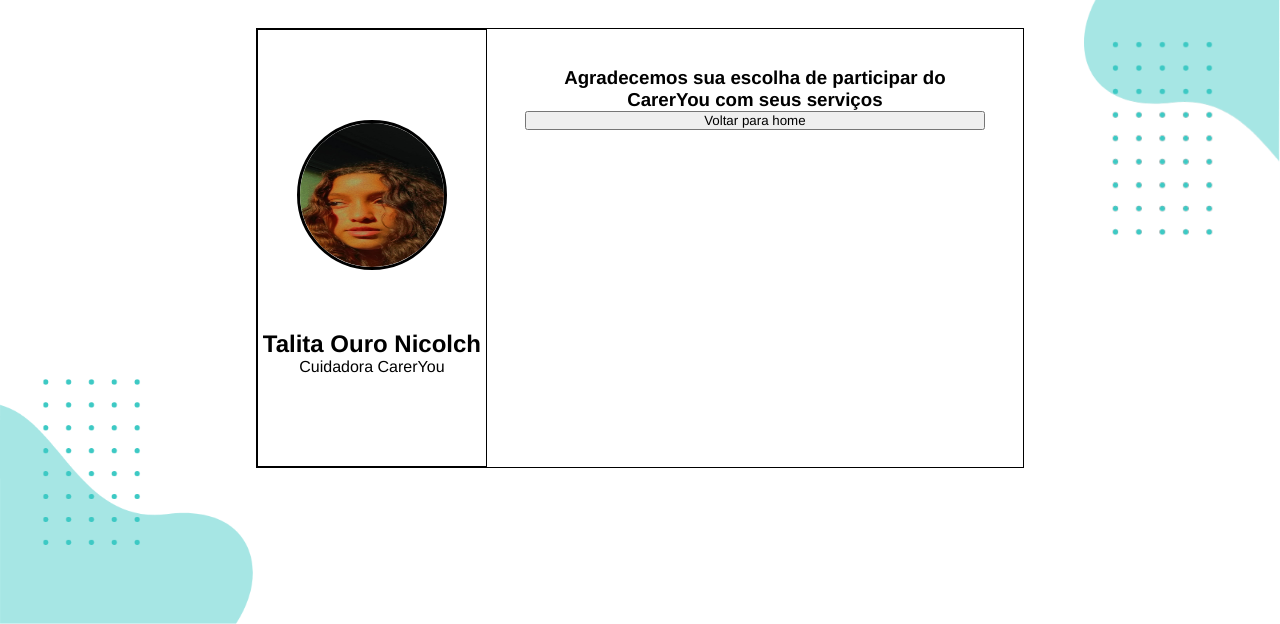
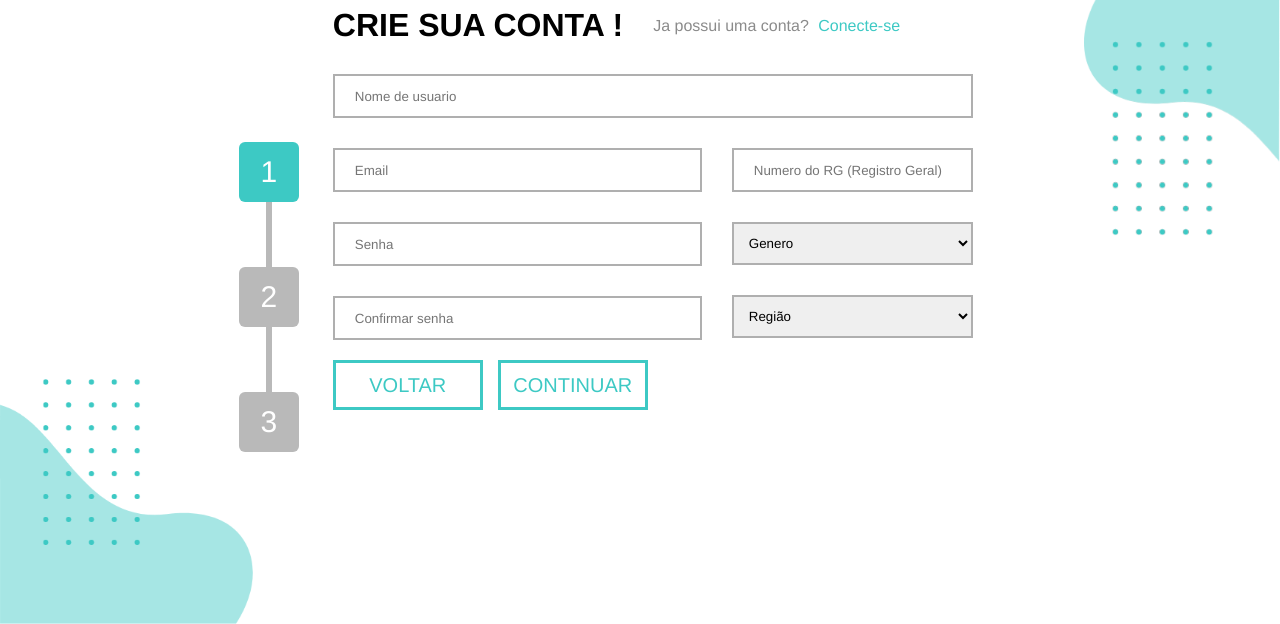
Before and after one commit to CesarMancioSilva/CarerYou, a PHP site: page /View/cadastro.html in a window 1280 px wide. Shown: the part 176-800 px from the top of the page. Run offline with PHP 8.4, Linux system fonts and the light colour scheme.

Commit message:
select arrumado

```diff
--- a/Site/MVC/View/assets/css/cadastro.css
+++ b/Site/MVC/View/assets/css/cadastro.css
@@ -51,7 +51,7 @@ nav{
     right:16%;
     position:absolute;
 
-    display:none;
+    display:flex;
     top:20%;
  }
  .column-passos{
@@ -109,11 +109,9 @@ nav{
  }
  .cadastro-form-div .input-side .titulo{
     width:100%;
-    background:y;
     display: flex;
     align-items: center;
     flex-flow: wrap;
-
 }
 .cadastro-form-div .input-side .subtitulo{
     padding-left: 30px;
@@ -149,7 +147,7 @@ nav{
     color:white;
     border:none;
     font-size: 20px;
-    display: flex;
+    display: none;
     align-items: center;
     justify-content: center;
 }
@@ -192,10 +190,13 @@ nav{
 }
 .input-side .input-div select{
     width: 100%;
-    height: 0px;
+
     margin-top: 30px;
-    padding: 20px;
+    padding: 11px;
     border:2px solid rgb(175, 175, 175);
+}
+.input-side .input-div select .Foption{
+    color:rgb(175, 175, 175);
 }
 #parte1-Span{
     margin-top:15px;
@@ -388,7 +389,7 @@ nav{
     left: 50%;
     margin-right: -50%;
     transform: translate(-50%, -50%);
-    display: flex;
+    display: none;
     border:1px solid black;
 }
 .aviso-left{
@@ -419,8 +420,18 @@ nav{
     min-width:300px;
     display:flex;
     flex-direction: column;
-    padding: 5%;
+    padding-top:6%;
+    padding-bottom:6%;
+    padding-left: 5%;
+    padding-right: 5%;
     text-align: center;
+    justify-content: space-around;
+
+}
+.aviso-right button{
+    width: 30%;
+    height: 10%;
+    margin-left: 35%;
 
 }
 @media(max-width:990px){
--- a/Site/MVC/View/cadastro.html
+++ b/Site/MVC/View/cadastro.html
@@ -78,13 +78,15 @@
                                         <div class="quebra-direita">
                                             <input type="text" placeholder="Numero do RG (Registro Geral)" id="rgUsuario">
                                             <div class="quebra-direitapp">
-                                                    <select placeholder="Gênero"class="quebraInput"name="cars" id="generoUsuario">
+                                                    <select class="quebraInput"name="cars" id="generoUsuario">
+                                                            <option class="Foption"value="" disabled selected>Genero</option>
                                                             <option value="volvo">Masculino</option>
                                                             <option value="saab">Feminino</option>
                                                             <option value="saab">Prefiro não informar</option>
 
                                                     </select>
                                                     <select placeholder="Região"class="quebraInput"name="Região" id="regiãoUsuario" >
+                                                            <option class="Foption"value="" disabled selected>Região</option>
                                                             <option value="São Paulo">São Paulo</option>
                                                             <option value="Santos">Santos</option>
                                                     </select>
@@ -163,7 +165,7 @@
 
                                    </div>
                                    <div class="checkTermo-Div">
-                                    <input type="checkbox" id="checkTermo">
+                                    <input type="checkbox" id="checkTermo"value="I am Agree!">
                                     <label for="checkTermo">Li e aceito os Termos de uso do CarerYou</label>
                                     </div>
                                 </div>
@@ -181,7 +183,7 @@
                             <button class="btnVoltar" onclick="voltar()">VOLTAR</button>
                             <button class="btnContinuar"onclick="proximo()">CONTINUAR</button>
                         </div>
-                        <label for="submit"class="cadastrar" >CADASTRAR</label>
+                        <label onclick="Endcadastrar" for="submit"class="cadastrar">CADASTRAR</label>
                     </div>
 
                 </div>
@@ -191,16 +193,18 @@
         </div>
         <div class="AvisoCard">
             <div class="aviso-left">
-                <img src="assets/img/tata.jpg">
+                <img class="preview">
                 <div class="aviso-info">
-                    <h2>Talita Ouro Nicolch</h2>
-                    <p>Cuidadora CarerYou</p>
+                    <h2 class="nomInfo">Talita Ouro</h2>
+                    <p>Cuidador(a) CarerYou</p>
 
                 </div>
 
             </div>
             <div class="aviso-right">
-                <h3>Agradecemos sua escolha de participar do CarerYou com seus serviços</h3>
+                <h2>Validação de cadastro</h2>
+                <p>Agradecemos sua escolha de fazer parte do CarerYou com seus serviços. No momento seu cadastro está em analise e logo será atualizado no e-mail inserido:</p>
+                <h3>talitapotuda@gmail.com</h3>
                 <button>Voltar para home</button>
         </div>
         <script src="scripts/cadastro.js"></script>
--- a/Site/MVC/View/scripts/cadastro.js
+++ b/Site/MVC/View/scripts/cadastro.js
@@ -17,6 +17,7 @@ const caixamb = [caixa1mb,caixa2mb,caixa3mb];
 const cadastroNav = cadastro.querySelector(".cadastro-nav");
 const btnBack = cadastroNav.querySelector(".btnVoltar");
 const btnProx = cadastroNav.querySelector(".btnContinuar");
+const cadastrar = cadastroNav.querySelector(".cadastrar");
 
 const parte1 = inputDiv.querySelector(".parte1");
 const parte2 = inputDiv.querySelector(".parte2");
@@ -180,3 +181,23 @@ function verificaExtensao($input) {
       alert('Inserir um arquivo PDF para melhor visualização!');
     }
   }
+
+  document.getElementById('checkTermo').onclick = function() {
+    // access properties using this keyword
+    if ( this.checked ) {
+        // Returns true if checked
+        cadastrar.style.backgroundColor = "#3DC9C4";
+        cadastrar.style.display = "flex";
+    } else {
+        cadastrar.style.display = "none";
+    }
+};
+
+const AvisoCard = document.querySelector("AvisoCard");
+function Endcadastrar(){
+    if(parte2.querySelector('#OPcuidador').checked){
+        cadastrar.style.display="none";
+        AvisoCard.styl.display="flex";
+
+    }
+}
--- a/Site/MVC/View/scripts/home.js
+++ b/Site/MVC/View/scripts/home.js
@@ -6,8 +6,6 @@ const hamburger = nav.querySelector(".hamburger")
 const footer = document.querySelector(".footer")
 
 hamburger.addEventListener("click", () => {
-
-
     footer.classList.toggle("on", show)
     show = !show;
 })
```
